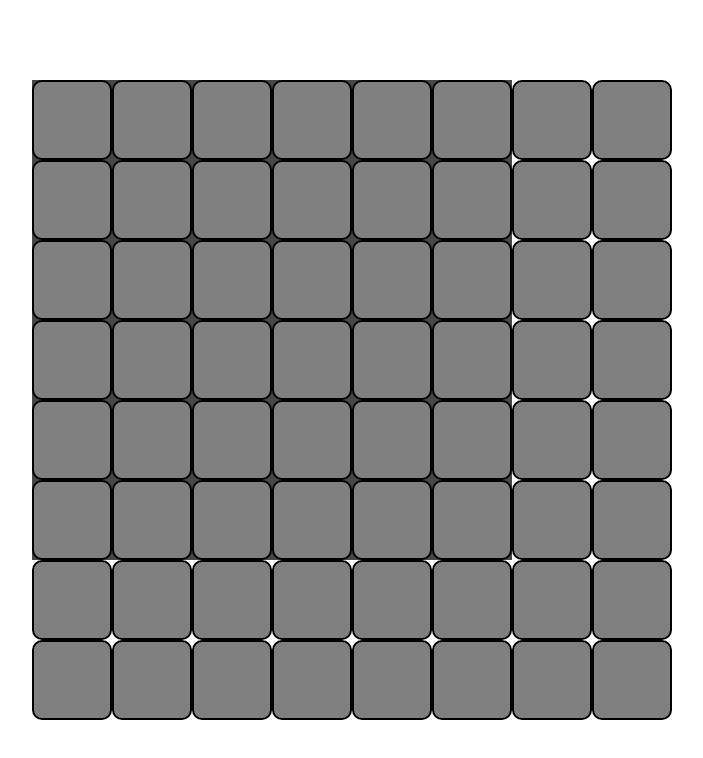
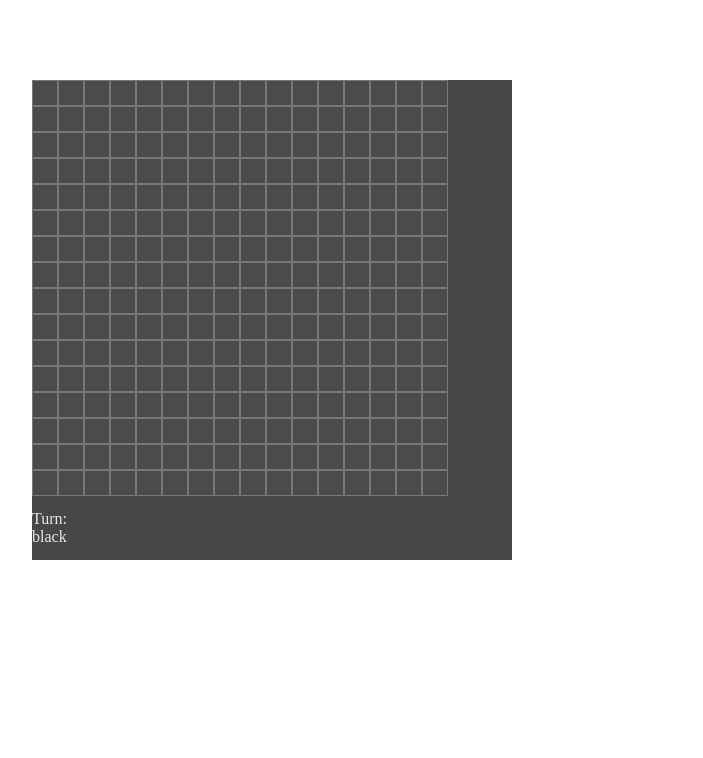
Before and after one commit to farah-najib/frk-24s-J-components, a React (Vite) app: page / in a window 1280 px wide. Shown: the top 758 px of the page, without its empty margins (368-1071 px from the left). Built offline with nearby package versions, Linux system fonts and the light colour scheme; a web font is replaced by a local one.

Commit message:
Refactor

```diff
--- a/src/components/Cell/Cell.jsx
+++ b/src/components/Cell/Cell.jsx
@@ -1,57 +1,20 @@
-import styles from "./Cell.module.css";
-import {useState, useMemo, useEffect} from "react"
-import Brick from "../Brick/Brick.jsx"
+import styles from './Cell.module.css'
+import Brick from '../Brick/Brick.jsx'
 
+export default function Cell({ color, onActivate }) {
+    const handleClick = () => {
+        if (!color) {
+            onActivate()
+        }
+    }
 
-export default function Cell({initialColor = "black", isActivated = false, onActivate}) {
-
-	const safeColor = useMemo(() => {
-                const x = String(initialColor).toLowerCase();
-                if(x === "black" || x === "white") return x;
-                console.warn(`Invalid Color:${initialColor}. Defaulting to "black".`)
-                return "black";
-        }, [initialColor]);
-
-
-	const safeActive = typeof isActivated === "boolean" ? isActivated :
-		(() => {
-			console.warn("Is not a boolean");
-			return Boolean(isActivated)
-		})();
-
-
-	const [active, setActive] = useState(isActivated);
-	const [color, setColor] = useState(safeColor);
-
-	useEffect(() => {setActive(safeActive)}, [safeActive])
-	useEffect(() => {setColor(safeColor)}, [safeColor])
-
-	console.log(`activated: ${active}. Color: ${color}`)
-
-
-	const handleClick = () =>{
-
-			if(active)return console.error("Button has already been used.")
-
-			if(!active){
-
-			setActive(true);
-			setColor(safeColor);
-
-			onActivate?.(color)
-
-		}
-
-	}
-
-
-
-	return ( <>
-		<button type="button" onClick={handleClick} className={`${styles.cell} ${active && styles.active}` }
-		disabled={active}>
-		{active && <Brick color={safeColor} aria-pressed={active}/>}
-		</button>
-		</>
-	);
-
+    return (
+        <div className={styles.quadrants} onClick={handleClick}>
+            {color ? (
+                <Brick color={color} />
+            ) : (
+                <button type="button" className={styles.cellButton}></button>
+            )}
+        </div>
+    )
 }
--- a/src/components/Cell/Cell.module.css
+++ b/src/components/Cell/Cell.module.css
@@ -1,36 +1,53 @@
-.cell{
-	width: 80px;
-	height: 80px;
-	border: 2px solid black;
-	display: flex;
-	align-items: flex;
-	justify-content: center;
-	background-color: transparent;
-	cursor: pointer;
-	background-color: grey;
-	display: flex;
-	align-items: center;
+.quadrants {
+    width: 50px;
+    height: 50px;
+    display: flex; /* enables centering */
+    justify-content: center;
+    align-items: center;
+    position: relative;
+    background: linear-gradient(#4b4b4b 50%, #4b4b4b 50%) top / 100% 50%
+            no-repeat,
+        linear-gradient(#4b4b4b 50%, #4b4b4b 50%) bottom / 100% 50% no-repeat,
+        linear-gradient(to right, #4b4b4b 50%, #4b4b4b 50%) left / 50% 100%
+            no-repeat,
+        linear-gradient(to right, #4b4b4b 50%, #4b4b4b 50%) right / 50% 100%
+            no-repeat;
+    background-color: white; /* fallback */
+     border: 1px solid #777;
 }
 
-
-.active {
-	border: 4px solid green;
-
+.quadrants::before,
+.quadrants::after {
+    content: '';
+    position: absolute;
+    background: #777;
 }
 
-
-.white {
-	background-color: white;
-	border-radius: 50%;
+.quadrants::before {
+    top: 50%;
+    left: 0;
+    width: 100%;
+    height: 2px; /* horizontal line */
+    transform: translateY(-50%);
 }
 
-.black{
-	background-color: black;
+.quadrants::after {
+    left: 50%;
+    top: 0;
+    width: 2px; /* vertical line */
+    height: 100%;
+    transform: translateX(-50%);
+}
 
+.quadrants button {
+  position: absolute;
+  top: 50%;
+  left: 50%;
+  width: 30px;
+  height: 30px;
+  background: transparent;
+  border: none;
+  cursor: pointer;
+  z-index: 1;
+  transform: translate(-50%, -50%);
 }
-.brick {
-	width: 30px;
-	height: 30px;
-	border-radius: 50%;
-	pointer-events: none;
-}
```
